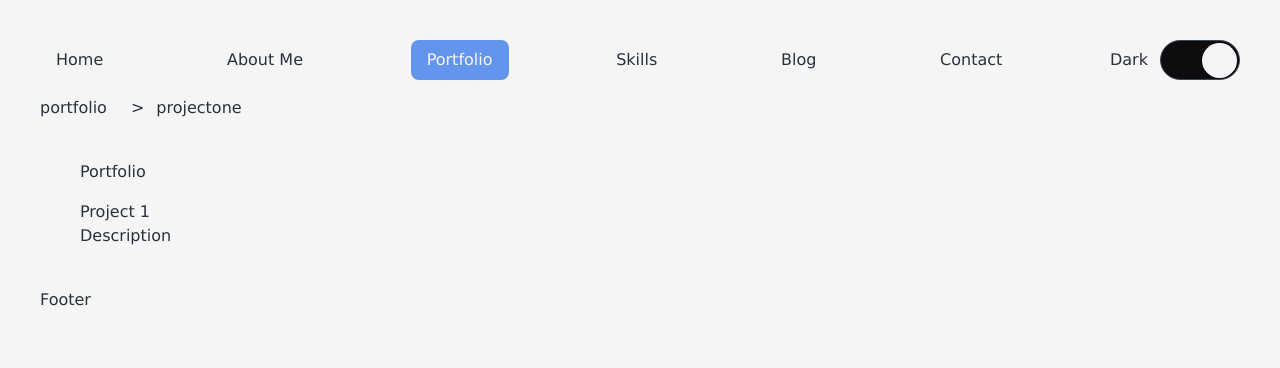
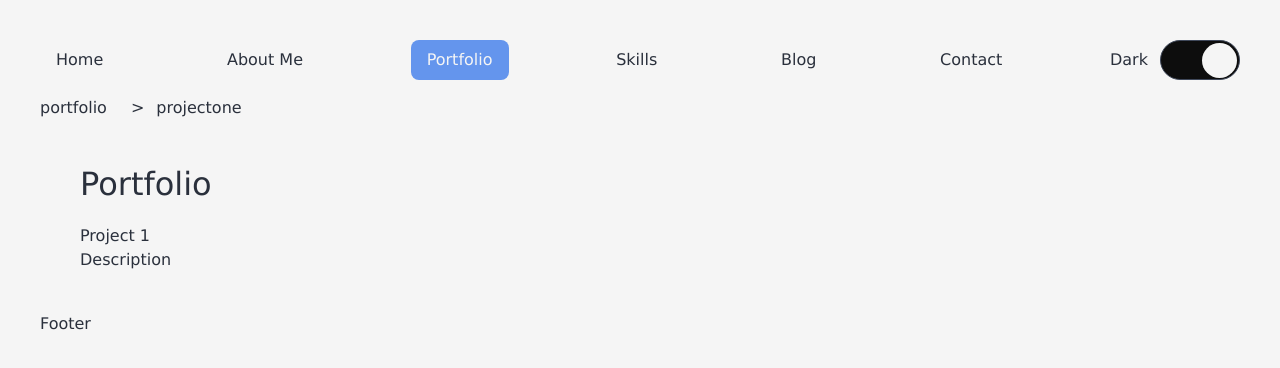
Before and after one commit to alenatih/Personal-Website, a React (Vite) app: page /portfolio/projectone in a window 1280 px wide. Shown: the top 368 px of the page. Built offline with nearby package versions, Linux system fonts and the light colour scheme.

Commit message:
Update pages

```diff
--- a/src/App.css
+++ b/src/App.css
@@ -11,6 +11,19 @@
 }
 
 /* Typography and icons */
+
+.home-title,
+.about-me-title,
+.skills-title,
+.portfolio-title,
+.blog-title {
+  font-size: 2rem;
+}
+
+.contact-title,
+.project-title {
+  font-size: 1.125rem;
+}
 
 .about-me-title {
   text-align: center;
--- a/src/components/Blog.tsx
+++ b/src/components/Blog.tsx
@@ -1,7 +1,7 @@
 function Blog() {
     return (
         <div className="blog">
-            Blog
+            <h2 className="blog-title">Blog</h2>
         </div>
     )
 }
--- a/src/components/Contact.tsx
+++ b/src/components/Contact.tsx
@@ -5,7 +5,7 @@ function Contact() {
 
     return (
         <div className="contact">
-            <h4>Contact me</h4>
+            <h4 className="contact-title">Contact me</h4>
 
             <Form className="contact-form" method="post" action="/contact">
                 <label>
--- a/src/components/Home.tsx
+++ b/src/components/Home.tsx
@@ -2,7 +2,7 @@ function Home() {
 
     return (
         <div className="home">
-            Home
+            <h2 className="home-title">Home</h2>
         </div>
     )
 }
--- a/src/components/portfolio/Project.tsx
+++ b/src/components/portfolio/Project.tsx
@@ -37,7 +37,7 @@ function Project() {
     return (
         <div className="project" id={id}>
             <img className="project-image" src={imageUrl} alt="Project image"></img>
-            <h4>{projectInfo.Title}</h4>
+            <h4 className="project-title">{projectInfo.Title}</h4>
             <p>{projectInfo.Description}</p>
         </div>
     )
--- a/src/layouts/PortfolioLayout.tsx
+++ b/src/layouts/PortfolioLayout.tsx
@@ -4,7 +4,7 @@ function PortfolioLayout() {
 
     return (
         <div className="portfolio-layout">
-            Portfolio
+            <h2 className="portfolio-title">Portfolio</h2>
 
             {/* <nav>
                 <NavLink to="projectone">Project 1</NavLink>
```
